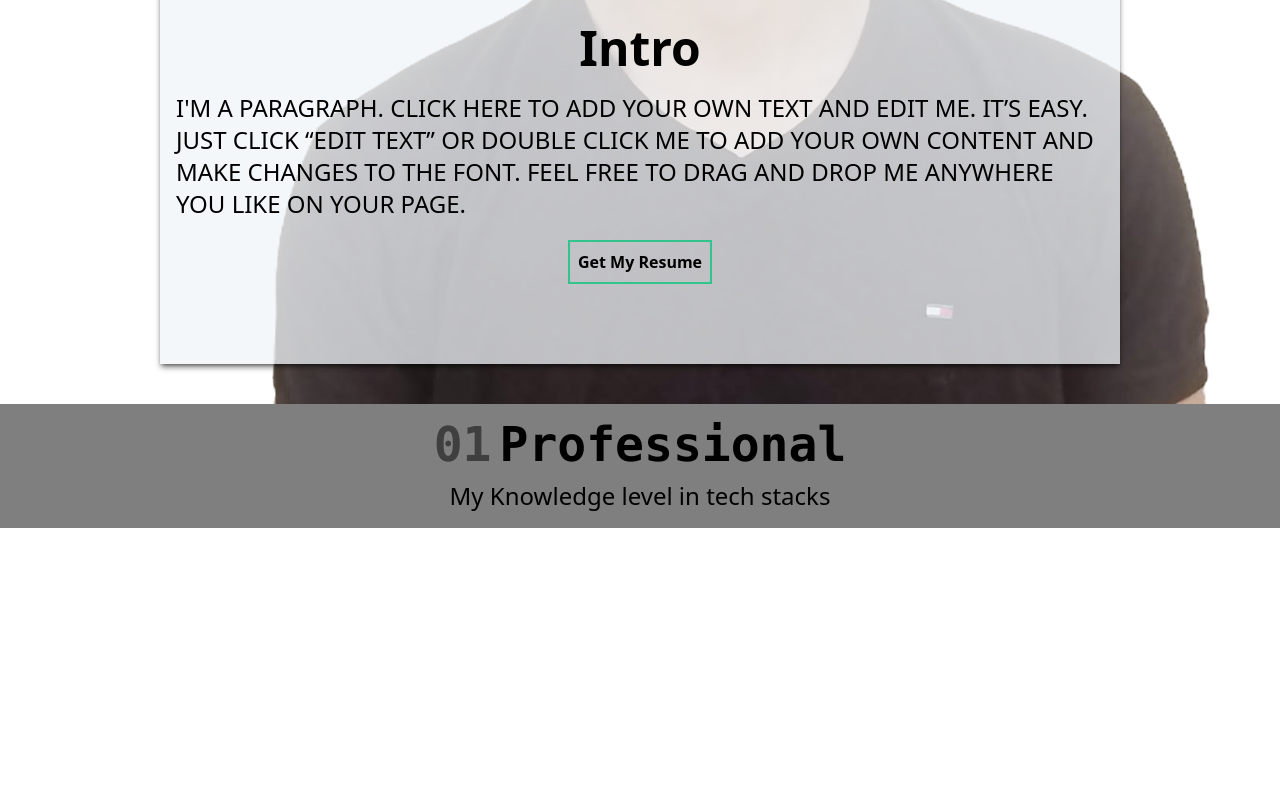
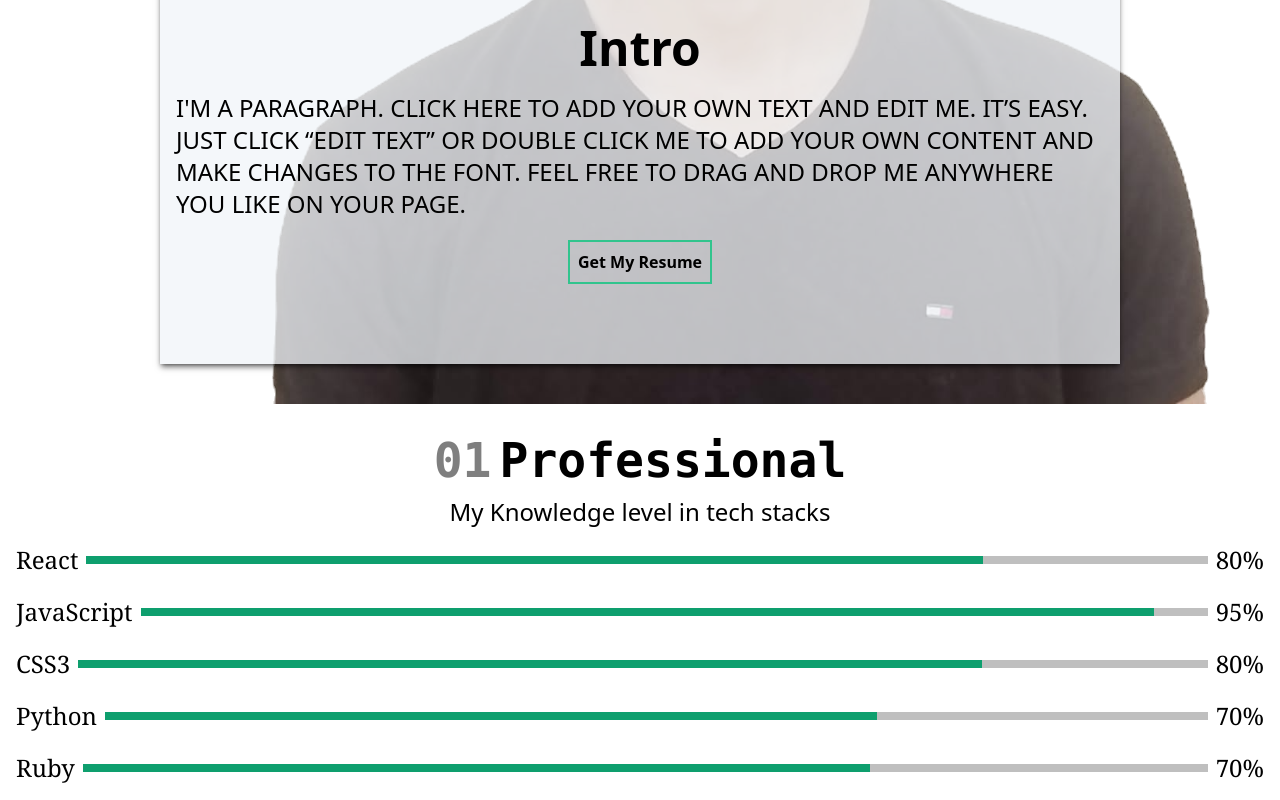
Before and after one commit to hamidazim321/portfolio, a React (Vite) app: page / in a window 1280 px wide. Shown: the part 700-1500 px from the top of the page. Before the commit the page ends 1228 px from the top, so only its background shows below. Built offline with nearby package versions, Linux system fonts and the light colour scheme.

Commit message:
Add skillbars

```diff
--- /dev/null
+++ b/src/components/SkillBar.jsx
@@ -0,0 +1,12 @@
+export default function SkillBar({tech, level, className, barStyles}) {
+  const textStyles = 'font-serif text-xl block dark:text-white w-auto sm:text-2xl md:text-2xl'
+  return (
+    <div className={className}>
+      <span className={`${textStyles} dark:text-white/50`}>{tech}</span>
+      <div className="flex-grow h-auto bg-black/25">
+        <span className={`${barStyles} block`} style={{ width: `${level}%` }}></span>
+      </div>
+      <span className={textStyles}>{level}%</span>
+    </div>
+  )
+}
--- a/src/pages/Professional.jsx
+++ b/src/pages/Professional.jsx
@@ -1,9 +1,11 @@
 import React from "react";
 import Overlay from "../components/Overlay";
+import SkillBar from "../components/SkillBar";
 
 export default function Professional() {
+  const skillBarStyles = "flex items-center w-full gap-2"
   return (
-    <div className="relative bg-black/50">
+    <div className="relative dark:bg-black/50 p-4">
       <div className="relative z-10 p-4 flex flex-col items-center justify-center gap-3">
         <p className="dark:text-white font-mono font-black text-3xl sm:text-4xl md:text-5xl">
           <span className="me-2 dark:text-white/50 text-black/50">01</span>Professional
@@ -12,6 +14,38 @@ export default function Professional() {
           My Knowledge level in tech stacks
         </p>
       </div>
+      <div className="relative z-10 flex flex-col gap-3 md:gap-5">
+        <SkillBar
+        className={skillBarStyles}
+        tech={'React'}
+        level={'80'}
+        barStyles={`h-2 bg-green-500`}
+        />
+        <SkillBar
+        className={skillBarStyles}
+        tech={'JavaScript'}
+        level={'95'}
+        barStyles={`h-2 bg-green-500`}
+        />
+        <SkillBar
+        className={skillBarStyles}
+        tech={'CSS3'}
+        level={'80'}
+        barStyles={`h-2 bg-green-500`}
+        />
+        <SkillBar
+        className={skillBarStyles}
+        tech={'Python'}
+        level={'70'}
+        barStyles={`h-2 bg-green-500`}
+        />
+        <SkillBar
+        className={skillBarStyles}
+        tech={'Ruby'}
+        level={'70'}
+        barStyles={`h-2 bg-green-500`}
+        />
+      </div>
       <Overlay />
     </div>
   );
```
